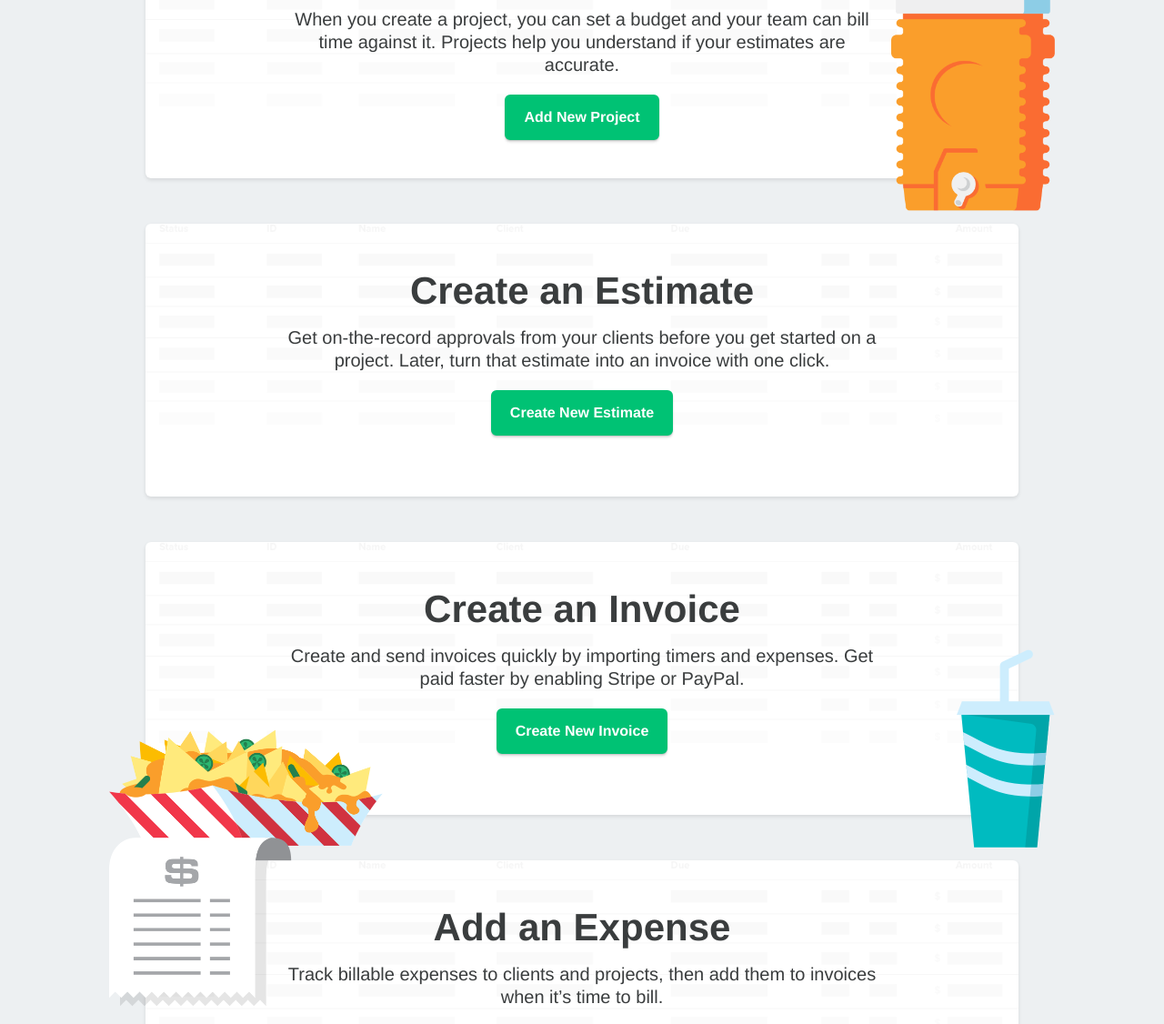
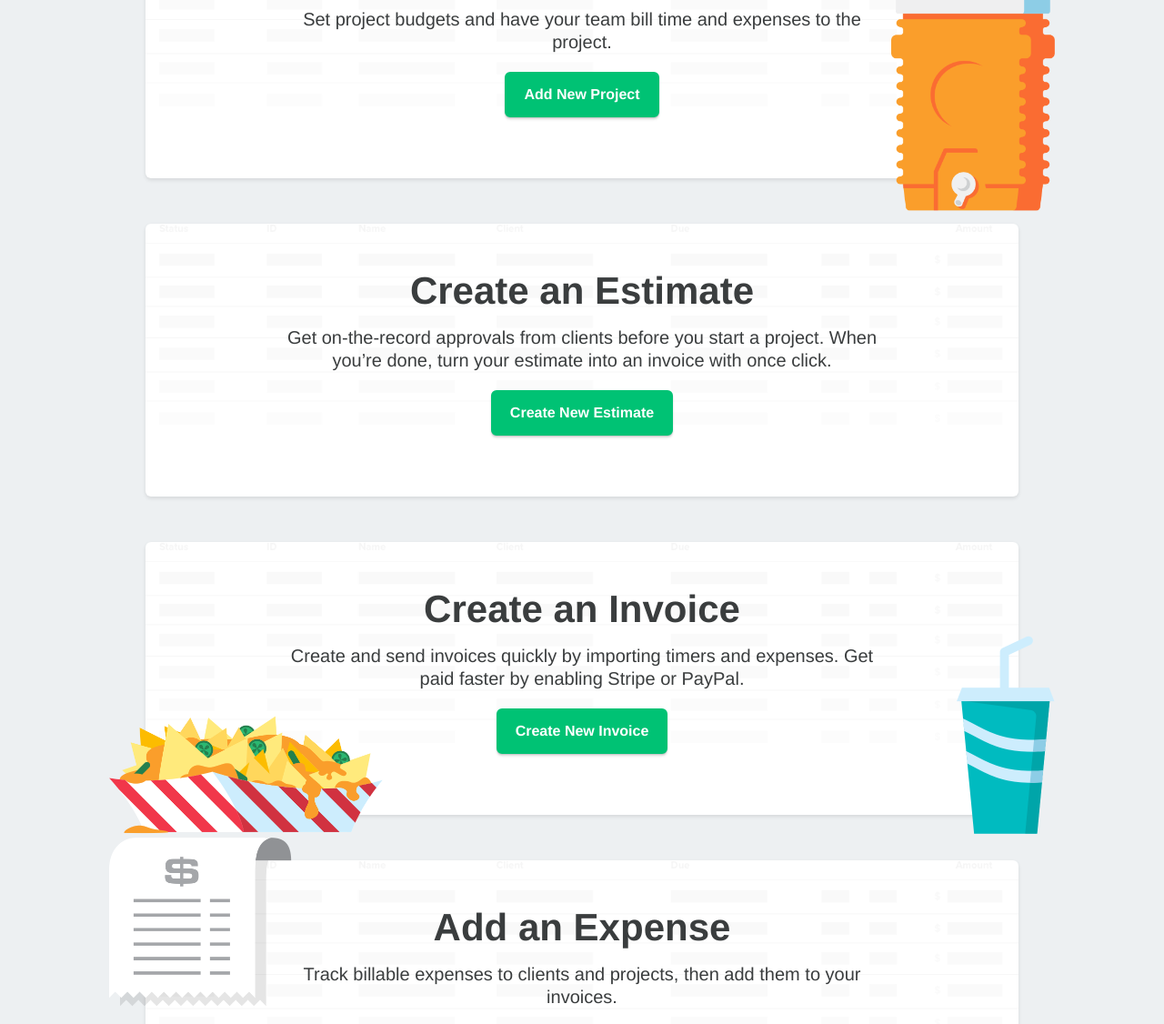
Before and after one commit to cjmox/ballpark_zero, a plain HTML site: page index.html in a window 1280 px wide. Shown: the part 504-1630 px from the top of the page at 91% size. Drawn offline with nearby package versions, Linux system fonts and the light colour scheme.

Commit message:
updating zero state copy

```diff
--- a/index.html
+++ b/index.html
@@ -23,7 +23,7 @@
             <div class="card-title"></div>
             <div class="card-content">
                 <h1>Add a Client</h1>
-                <p>When you add a client, you can track time, and send them estimates and invoices. And, keeping an organized list of clients helps you invoice faster.</p>
+                <p>When you add clients, you can track time against them and save time creating and sending estimates and invoices.</p>
                 <a href="#" class="bpbtn bpbtn-success bpbtn-lg">Add New Client</a>
             </div>
             <div class="zero-illo">
@@ -35,7 +35,7 @@
             <div class="card-title"></div>
             <div class="card-content">
                 <h1>Add a Project</h1>
-                <p>When you create a project, you can set a budget and your team can bill time against it. Projects help you understand if your estimates are accurate.</p>
+                <p>Set project budgets and have your team bill time and expenses to the project.</p>
                 <a href="#" class="bpbtn bpbtn-success bpbtn-lg">Add New Project</a>
             </div>
             <div class="zero-illo">
@@ -47,7 +47,7 @@
             <div class="card-title"></div>
             <div class="card-content">
                 <h1>Create an Estimate</h1>
-                <p>Get on-the-record approvals from your clients before you get started on a project. Later, turn that estimate into an invoice with one click.</p>
+                <p>Get on-the-record approvals from clients before you start a project. When you’re done, turn your estimate into an invoice with once click.</p>
                 <a href="#" class="bpbtn bpbtn-success bpbtn-lg">Create New Estimate</a>
             </div>
             <div class="zero-illo">
@@ -74,7 +74,7 @@
             <div class="card-title"></div>
             <div class="card-content">
                 <h1>Add an Expense</h1>
-                <p>Track billable expenses to clients and projects, then add them to invoices when it’s time to bill.</p>
+                <p>Track billable expenses to clients and projects, then add them to your invoices.</p>
                 <a href="#" class="bpbtn bpbtn-success bpbtn-lg">Create New Invoice</a>
             </div>
             <div class="zero-illo">
@@ -89,7 +89,7 @@
             <div class="card-content">
                 <h1>Start a Timer</h1>
                 <!-- for admins -->
-                <p>Track time to clients or projects. You can import your timers to invoices later to streamline your billing process.</p>
+                <p>Track your time against a client or project. You can import your timers to invoices to streamline your billing process.</p>
                 <!-- for everyone else -->
                 <!-- <p>Create a timer to bill time to a specific client or project.</p> -->
             </div>
--- a/scss/_zero-states.sass
+++ b/scss/_zero-states.sass
@@ -38,12 +38,12 @@
     .zero-illo
       position: absolute
       right: -40px
-      bottom: -40px
+      bottom: -25px
       width: 108px
       &.zero-illo-left
         position: absolute
         left: -40px
-        bottom: -40px
+        bottom: -25px
         width: 301px
   &.zero-expenses
     .zero-illo
```
Also changed, not shown: css/screen.css.
